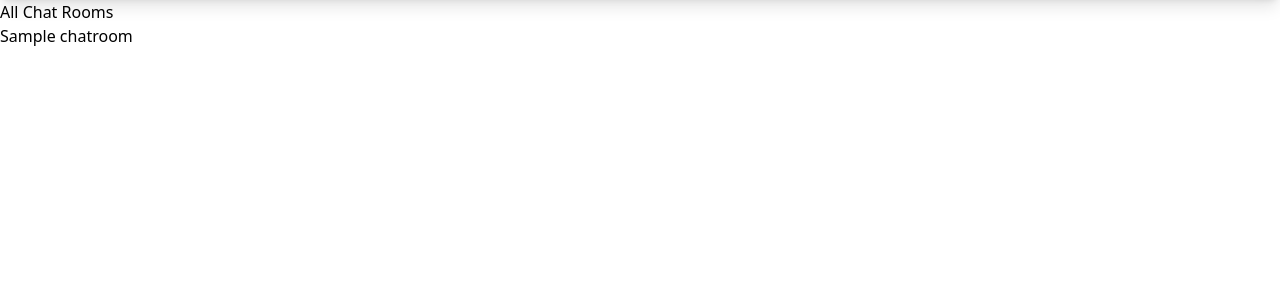
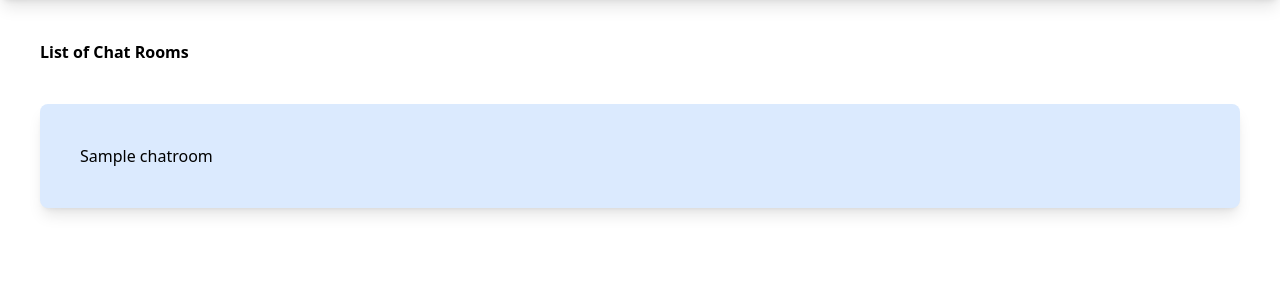
Before and after one commit to RalitsaTerzieva/django-chat-app, a Django app: page /rooms/ in a window 1280 px wide. Shown: the part 98-398 px from the top of the page. Run offline with Django 4.2, Linux system fonts and the light colour scheme; tables that the repository leaves empty hold one stand-in row (values such as "Sample post"); some libraries are stand-ins or nearby versions.

Commit message:
Style list chat rooms page

```diff
--- a/chatapp/templates/chatapp/base.html
+++ b/chatapp/templates/chatapp/base.html
@@ -24,7 +24,7 @@
                     <div class='space-x-1'>
                         <ul class='flex border p-4 rounded mt-2 mb-2 flex-row border-gray-100 bg-blue-50'>
                             <li class='p-3'>
-                                <a class='text-semibold block px-2 pl-3 pr-4 rounded bg-blue-300' href='{% url "chatroom" chatroom.slug %}'>Rooms</a>
+                                <a class='text-semibold block px-2 pl-3 pr-4 rounded bg-blue-300' href=''>Rooms</a>
                             </li>
                             <li class='p-3'>
                                 <a class='text-semibold block px-2 pl-3 pr-4 rounded bg-blue-300' href=''>About</a>
--- a/chatapp/templates/chatapp/index.html
+++ b/chatapp/templates/chatapp/index.html
@@ -1,9 +1,12 @@
 {% extends 'chatapp/base.html' %}
 
 {% block content %}
-    <h1>All Chat Rooms</h1>
+    <h1 class='font-bold m-10'>List of Chat Rooms</h1>
     {% for chat in chat_rooms %}
-    <a href='{% url "chatroom" chat.slug %}'>{{ chat.name }}</a><br/>
+    <div class='shadow-lg p-10 m-10 bg-blue-100 rounded-lg'>
+        <a href='{% url "chatroom" chat.slug %}'>{{ chat.name }}</a><br/>
+    </div>
+
 
     {% endfor %}
 {% endblock %}
```
